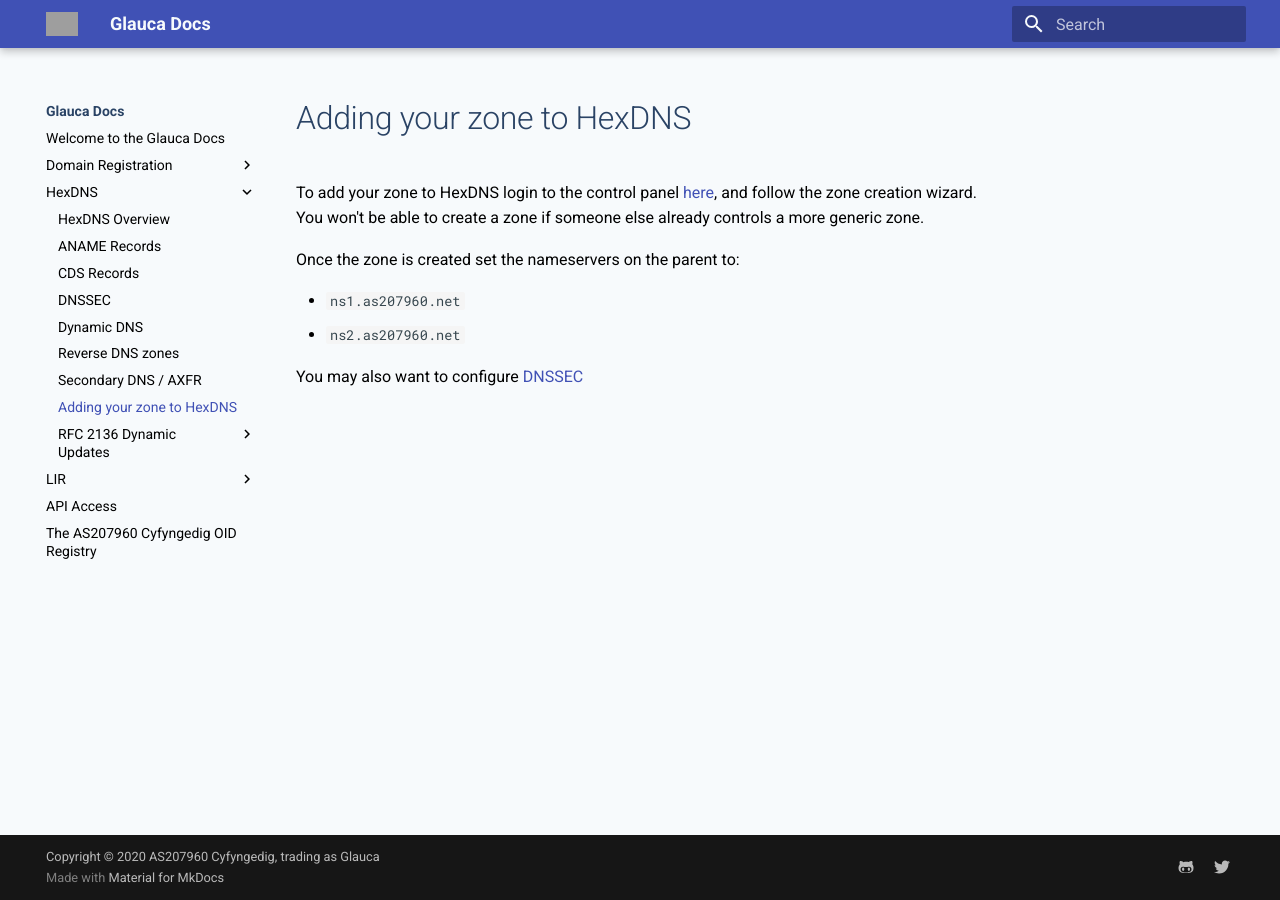
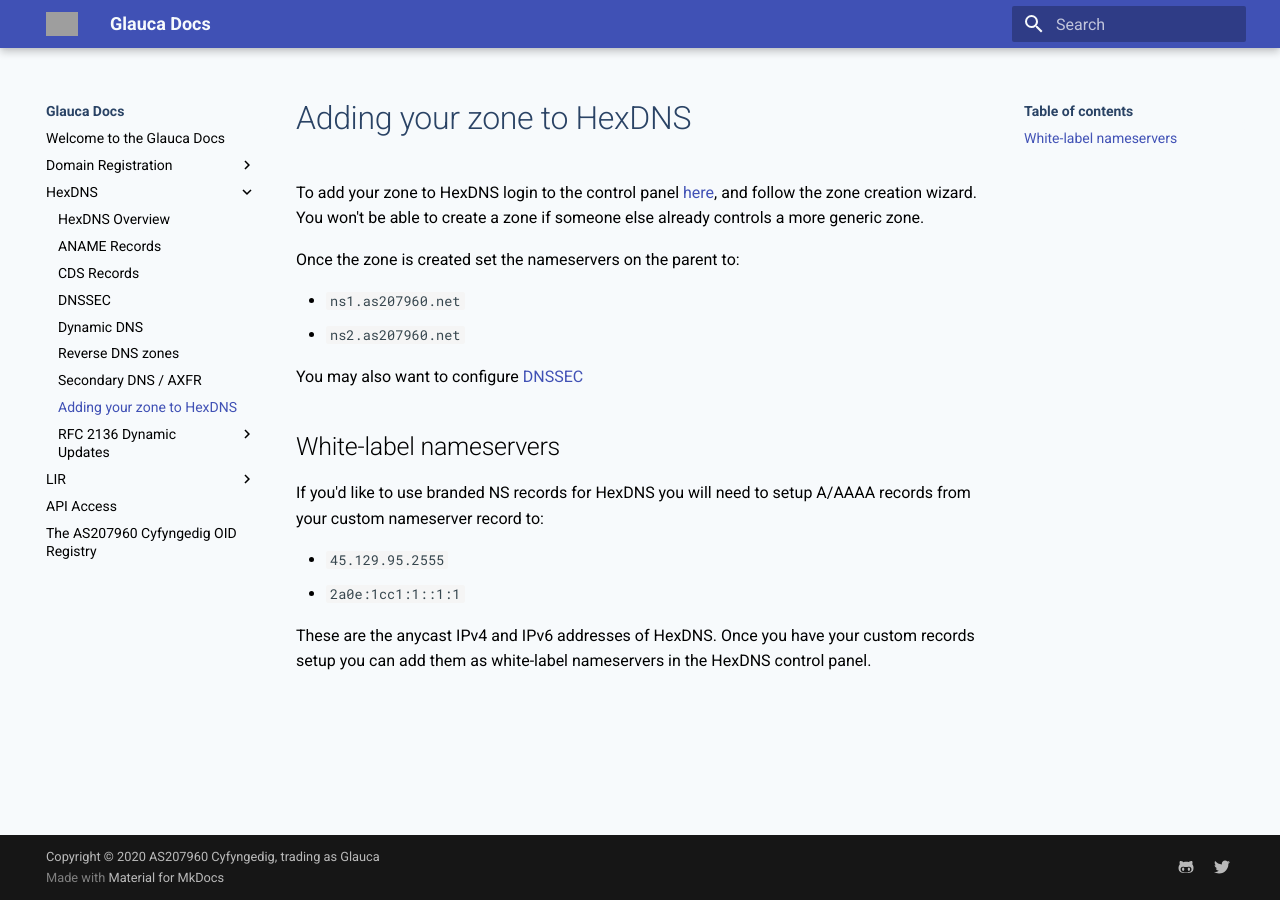
Before and after one commit to AS207960/docs, an MkDocs documentation site: the page built from docs/hexdns/setup.md, in a window 1280 px wide. Built offline with MkDocs 1.6.1 and Material for MkDocs 9.7.7, drawn with Linux system fonts in a browser that asks for light colours; grey boxes are pictures that could not be loaded.

Commit message:
add white-label nameserver docs

```diff
--- a/docs/hexdns/setup.md
+++ b/docs/hexdns/setup.md
@@ -10,3 +10,14 @@
 - `ns2.as207960.net`
 
 You may also want to configure [DNSSEC](/hexdns/dnssec/)
+
+## White-label nameservers
+
+If you'd like to use branded NS records for HexDNS you will need to setup A/AAAA records
+from your custom nameserver record to:
+
+- `45.129.95.2555`
+- `2a0e:1cc1:1::1:1`
+
+These are the anycast IPv4 and IPv6 addresses of HexDNS. Once you have your custom records
+setup you can add them as white-label nameservers in the HexDNS control panel.
```
